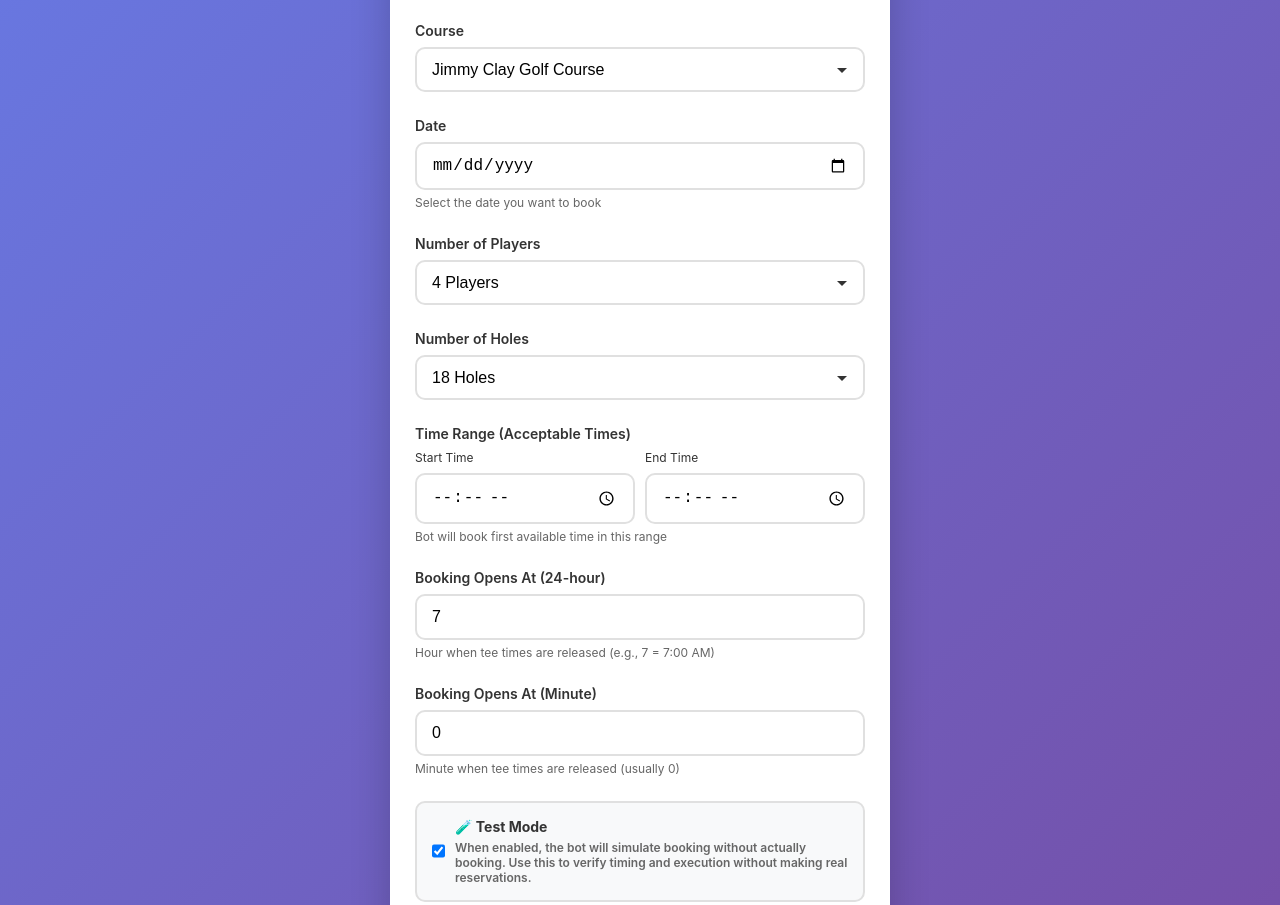
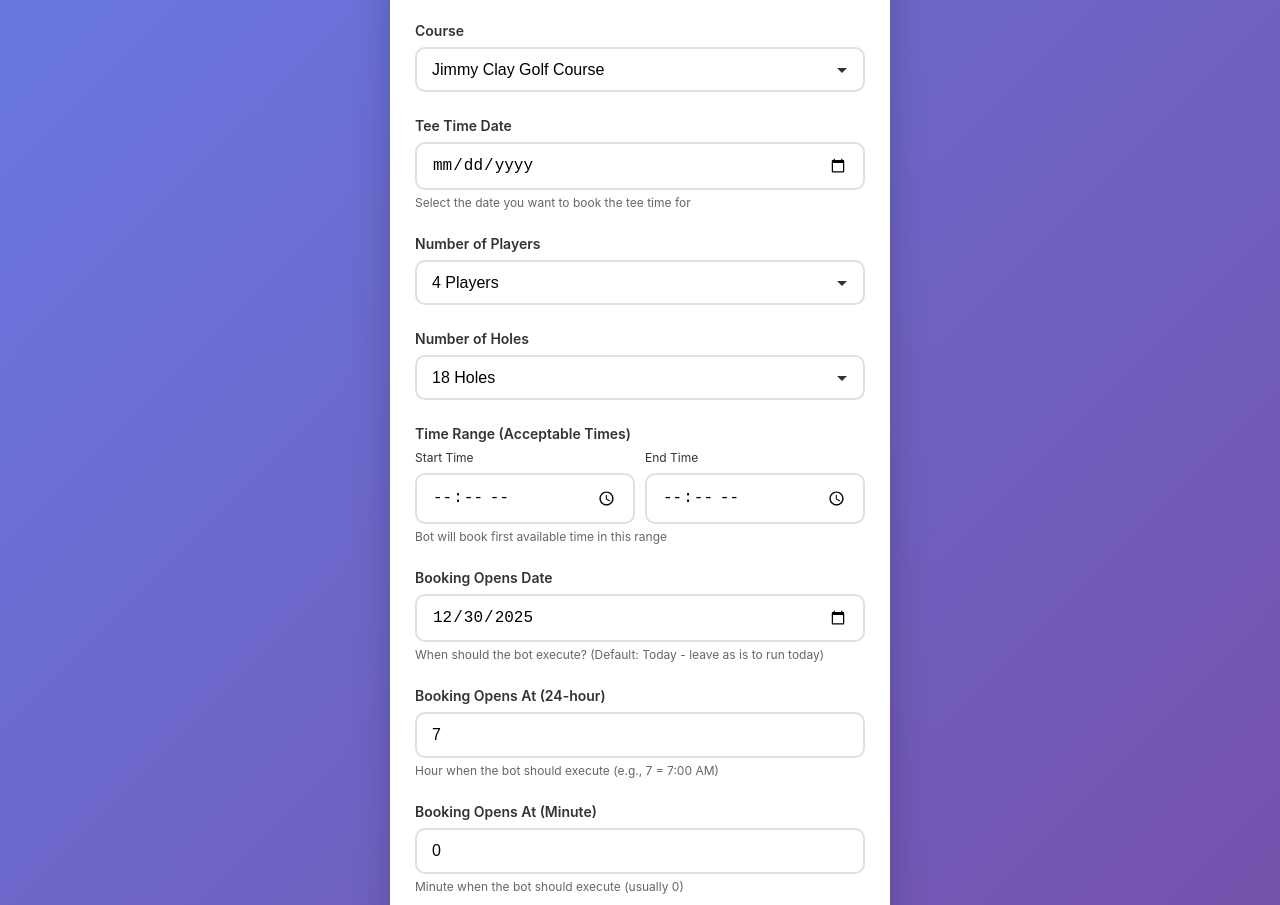
Before and after one commit to eflotty/Test, a website: page booking-ui.html in a window 1280 px wide. Shown: the part 411-1316 px from the top of the page. Drawn offline with Linux system fonts and the light colour scheme; no server answers.

Commit message:
Add Booking Opens Date field to UI - allows selecting when bot executes

```diff
--- a/booking-ui.html
+++ b/booking-ui.html
@@ -305,9 +305,9 @@
             </div>
 
             <div class="form-group">
-                <label for="date">Date</label>
+                <label for="date">Tee Time Date</label>
                 <input type="date" id="date" required>
-                <p class="info-text">Select the date you want to book</p>
+                <p class="info-text">Select the date you want to book the tee time for</p>
             </div>
 
             <div class="form-group">
@@ -344,15 +344,21 @@
             </div>
 
             <div class="form-group">
+                <label for="bookingOpensDate">Booking Opens Date</label>
+                <input type="date" id="bookingOpensDate" required>
+                <p class="info-text">When should the bot execute? (Default: Today - leave as is to run today)</p>
+            </div>
+
+            <div class="form-group">
                 <label for="targetHour">Booking Opens At (24-hour)</label>
                 <input type="number" id="targetHour" min="0" max="23" value="7" required>
-                <p class="info-text">Hour when tee times are released (e.g., 7 = 7:00 AM)</p>
+                <p class="info-text">Hour when the bot should execute (e.g., 7 = 7:00 AM)</p>
             </div>
 
             <div class="form-group">
                 <label for="targetMinute">Booking Opens At (Minute)</label>
                 <input type="number" id="targetMinute" min="0" max="59" value="0" required>
-                <p class="info-text">Minute when tee times are released (usually 0)</p>
+                <p class="info-text">Minute when the bot should execute (usually 0)</p>
             </div>
 
             <div class="form-group" style="background: #f8f9fa; padding: 15px; border-radius: 10px; border: 2px solid #e0e0e0;">
@@ -394,6 +400,11 @@
 
         // Set minimum date to today
         document.getElementById('date').min = new Date().toISOString().split('T')[0];
+
+        // Set booking opens date to today by default
+        const today = new Date().toISOString().split('T')[0];
+        document.getElementById('bookingOpensDate').value = today;
+        document.getElementById('bookingOpensDate').min = today;
 
         // Load API URL on page load
         if (localStorage.getItem('apiUrl')) {
@@ -468,6 +479,7 @@
                 holes: document.getElementById('holes').value,
                 timeStart: document.getElementById('timeStart').value,
                 timeEnd: document.getElementById('timeEnd').value,
+                bookingOpensDate: document.getElementById('bookingOpensDate').value,
                 targetHour: parseInt(document.getElementById('targetHour').value),
                 targetMinute: parseInt(document.getElementById('targetMinute').value),
                 testMode: document.getElementById('testMode').checked,
```
Also changed, not shown: api-server.js (+19 -11 lines).
